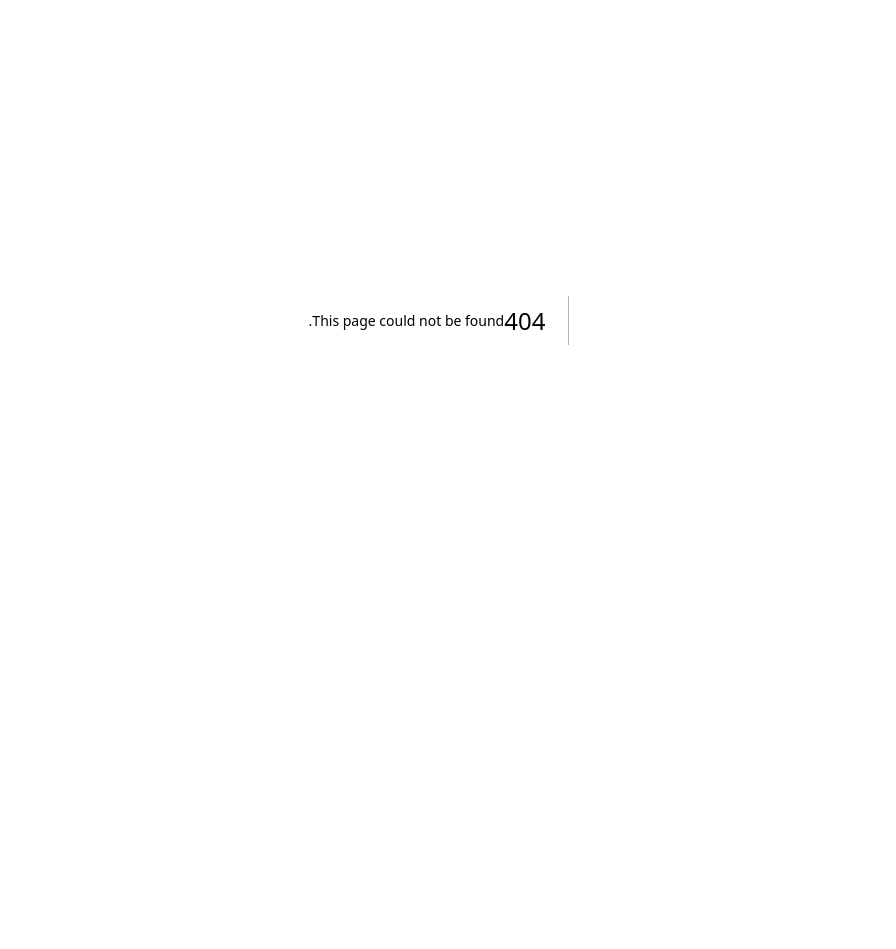
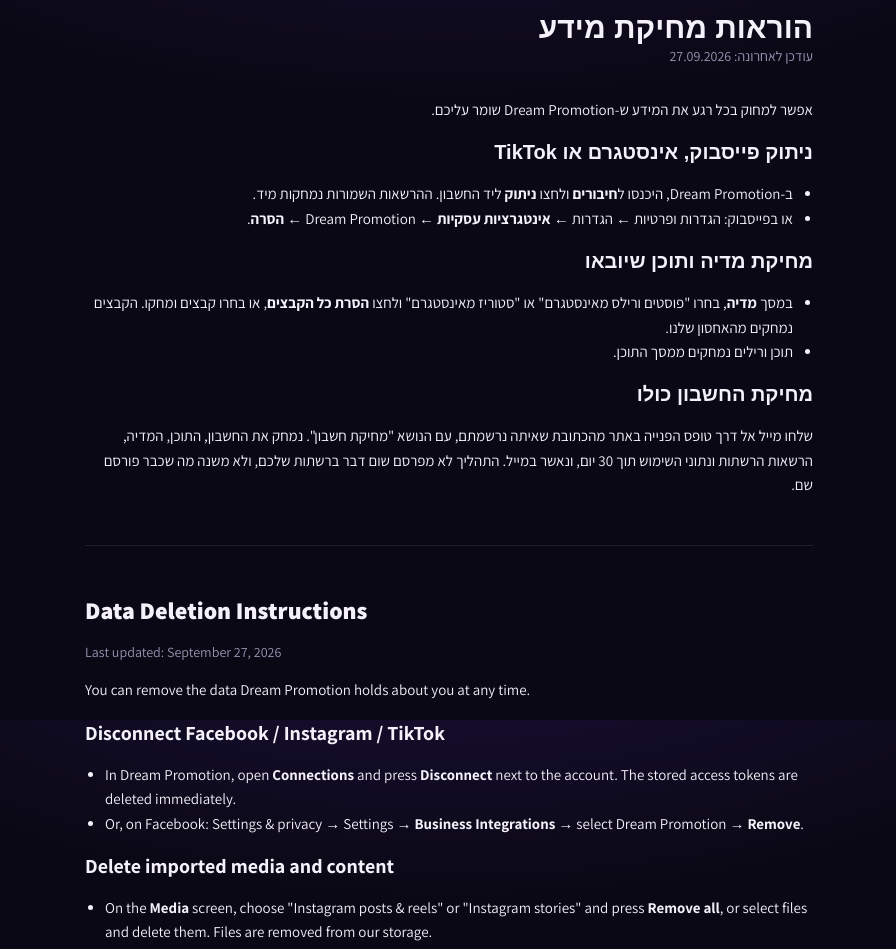
Before and after one commit to dinamit028-maker/dream-promotion-, a Next.js app in the folder dream-promotion/: page /data-deletion in a window 1280 px wide. Before the commit this address had no page. Shown: the part 80-1029 px from the top of the page, without its empty margins (191-1087 px from the left). Before the commit the page ends 800 px from the top, so only its background shows below. Built offline with nearby package versions, Linux system fonts and the light colour scheme; a web font is replaced by a local one.

Commit message:
Add files via upload

```diff
--- a/dream-promotion/package.json
+++ b/dream-promotion/package.json
@@ -1,6 +1,6 @@
 {
   "name": "dream-promotion",
-  "version": "2.30.3",
+  "version": "2.30.4",
   "private": true,
   "scripts": {
     "dev": "next dev",
--- /dev/null
+++ b/dream-promotion/src/app/data-deletion/page.tsx
@@ -0,0 +1,39 @@
+import type { Metadata } from 'next';
+import { Contact, ContactEn, LegalPage } from '@/features/legal/LegalPage';
+
+export const metadata: Metadata = { title: 'מחיקת מידע · Dream Promotion', description: 'Data deletion instructions — Dream Promotion' };
+
+/** Data deletion instructions — the URL Meta (and TikTok) require in the app settings. */
+export default function DataDeletionPage() {
+  return (
+    <LegalPage title="הוראות מחיקת מידע" en="Data Deletion Instructions" english={<>
+      <p>You can remove the data Dream Promotion holds about you at any time.</p>
+      <h2>Disconnect Facebook / Instagram / TikTok</h2>
+      <ul>
+        <li>In Dream Promotion, open <strong>Connections</strong> and press <strong>Disconnect</strong> next to the account. The stored access tokens are deleted immediately.</li>
+        <li>Or, on Facebook: Settings &amp; privacy → Settings → <strong>Business Integrations</strong> → select Dream Promotion → <strong>Remove</strong>.</li>
+      </ul>
+      <h2>Delete imported media and content</h2>
+      <ul>
+        <li>On the <strong>Media</strong> screen, choose &quot;Instagram posts &amp; reels&quot; or &quot;Instagram stories&quot; and press <strong>Remove all</strong>, or select files and delete them. Files are removed from our storage.</li>
+        <li>Content and reels can be deleted from the Content screen.</li>
+      </ul>
+      <h2>Delete your whole account</h2>
+      <p>Email <ContactEn /> from the address you signed up with, with the subject &quot;Delete my account&quot;. We delete your account, content, media, connected-account tokens and usage records within 30 days and confirm by email. Nothing is posted on your social accounts as part of this process, and nothing already published there is changed.</p>
+    </>}>
+      <p>אפשר למחוק בכל רגע את המידע ש-Dream Promotion שומר עליכם.</p>
+      <h2>ניתוק פייסבוק, אינסטגרם או TikTok</h2>
+      <ul>
+        <li>ב-Dream Promotion, היכנסו ל<strong>חיבורים</strong> ולחצו <strong>ניתוק</strong> ליד החשבון. ההרשאות השמורות נמחקות מיד.</li>
+        <li>או בפייסבוק: הגדרות ופרטיות ← הגדרות ← <strong>אינטגרציות עסקיות</strong> ← Dream Promotion ← <strong>הסרה</strong>.</li>
+      </ul>
+      <h2>מחיקת מדיה ותוכן שיובאו</h2>
+      <ul>
+        <li>במסך <strong>מדיה</strong>, בחרו &quot;פוסטים ורילס מאינסטגרם&quot; או &quot;סטוריז מאינסטגרם&quot; ולחצו <strong>הסרת כל הקבצים</strong>, או בחרו קבצים ומחקו. הקבצים נמחקים מהאחסון שלנו.</li>
+        <li>תוכן ורילים נמחקים ממסך התוכן.</li>
+      </ul>
+      <h2>מחיקת החשבון כולו</h2>
+      <p>שלחו מייל אל <Contact /> מהכתובת שאיתה נרשמתם, עם הנושא &quot;מחיקת חשבון&quot;. נמחק את החשבון, התוכן, המדיה, הרשאות הרשתות ונתוני השימוש תוך 30 יום, ונאשר במייל. התהליך לא מפרסם שום דבר ברשתות שלכם, ולא משנה מה שכבר פורסם שם.</p>
+    </LegalPage>
+  );
+}
--- a/dream-promotion/src/app/page.tsx
+++ b/dream-promotion/src/app/page.tsx
@@ -110,6 +110,7 @@
           <span>© {new Date().getFullYear()} Dream Promotion</span>
           <VersionTag />
           <a href="/privacy" className="hover:text-ink">מדיניות פרטיות</a>
+          <a href="/data-deletion" className="hover:text-ink">מחיקת מידע</a>
           <a href="/terms" className="hover:text-ink">תנאי שימוש</a>
           <ThemeToggle />
         </div>
--- a/dream-promotion/src/app/privacy/page.tsx
+++ b/dream-promotion/src/app/privacy/page.tsx
@@ -11,21 +11,23 @@
       <ul>
         <li>Account details: your email address and sign-in information.</li>
         <li>Content you create or upload: text, images, videos, audio and brand details.</li>
-        <li>Connected social accounts: when you connect TikTok (and, later, Instagram or Facebook), we receive your basic profile (display name, avatar, account ID) and access tokens that let us upload content on your request.</li>
+        <li>Connected social accounts: when you connect Facebook, Instagram or TikTok, we receive your basic profile (name, picture, account ID), the Facebook Pages and Instagram business accounts you choose to connect, and access tokens that let us act on your request.</li>
+        <li>From connected Instagram accounts: your stories, posts and reels (media files, captions, dates) when you import them into your media library, and the like and comment counts of your own posts, used only to suggest good posting times for you.</li>
         <li>Usage data needed to run the service, such as generation counts for monthly limits.</li>
       </ul>
       <h2>How we use it</h2>
       <ul>
         <li>To generate and store your content, and to show it back to you.</li>
-        <li>To upload videos to your connected accounts — only when you press the send or publish button. We never post on our own initiative.</li>
+        <li>To publish to your connected Facebook Page, Instagram account or TikTok drafts — only content you chose, and only when you press publish or schedule it for a time you picked. We never post on our own initiative.</li>
+        <li>To copy your own Instagram stories, posts and reels into your private media library, so you can reuse them in new content. Imported media is visible only to you.</li>
         <li>We do not sell your data and do not use it for advertising.</li>
       </ul>
       <h2>Service providers</h2>
       <p>We use trusted providers to run the service: Supabase (accounts, database and file storage), Vercel (hosting), Anthropic (text generation), fal.ai (image and video generation) and ElevenLabs (voice). Content is sent to them only as needed to perform the task you asked for.</p>
       <h2>Social account tokens</h2>
-      <p>Access tokens are stored encrypted on our servers, are never shown in your browser, and are used only to upload content you chose to send. You can disconnect an account at any time on the Connections screen; this revokes our access and deletes the stored tokens. You can also revoke access from your TikTok settings.</p>
+      <p>Access tokens are stored encrypted on our servers, are never shown in your browser, and are used only for the actions described above. You can disconnect an account at any time on the Connections screen; this deletes the stored tokens. You can also remove Dream Promotion from your Facebook settings (Business Integrations) or your TikTok settings. Data received from Meta is not sold, shared with third parties or used for advertising.</p>
       <h2>Retention and deletion</h2>
-      <p>Your data is kept while your account is active. You can delete content and media at any time, and you may ask us to delete your account and all related data by contacting us at <ContactEn />.</p>
+      <p>Your data is kept while your account is active. You can delete content and media at any time (imported Instagram media can be removed in one click on the Media screen), and you may ask us to delete your account and all related data — see <a href="/data-deletion">Data deletion instructions</a> or contact us at <ContactEn />.</p>
       <h2>Security</h2>
       <p>Data is transferred over HTTPS, each account can access only its own data, and third-party tokens are encrypted at rest.</p>
       <h2>Contact</h2>
@@ -36,21 +38,23 @@
       <ul>
         <li>פרטי חשבון: כתובת אימייל ופרטי כניסה.</li>
         <li>תוכן שיצרתם או העליתם: טקסטים, תמונות, סרטונים, אודיו ופרטי המותג.</li>
-        <li>חשבונות רשתות מחוברים: כשמחברים TikTok (ובהמשך אינסטגרם או פייסבוק), מתקבלים פרטי פרופיל בסיסיים (שם תצוגה, תמונה, מזהה חשבון) והרשאות גישה שמאפשרות להעלות תוכן לבקשתכם.</li>
+        <li>חשבונות רשתות מחוברים: כשמחברים פייסבוק, אינסטגרם או TikTok, מתקבלים פרטי פרופיל בסיסיים (שם, תמונה, מזהה חשבון), עמודי הפייסבוק וחשבונות האינסטגרם העסקיים שבחרתם לחבר, והרשאות גישה שמאפשרות לפעול לבקשתכם.</li>
+        <li>מחשבונות אינסטגרם מחוברים: הסטוריז, הפוסטים והרילס שלכם (קבצים, כיתובים ותאריכים) כשאתם מייבאים אותם לספריית המדיה, ומספרי הלייקים והתגובות של הפוסטים שלכם, רק כדי להציע לכם שעות פרסום טובות.</li>
         <li>נתוני שימוש שנדרשים להפעלת השירות, כמו מספר יצירות לצורך מגבלות חודשיות.</li>
       </ul>
       <h2>איך משתמשים במידע</h2>
       <ul>
         <li>ליצירה ושמירה של התוכן שלכם, ולהצגתו לכם.</li>
-        <li>להעלאת סרטונים לחשבונות שחיברתם, רק כשאתם לוחצים על כפתור השליחה או הפרסום. אנחנו לא מפרסמים שום דבר ביוזמתנו.</li>
+        <li>לפרסום בעמוד הפייסבוק, בחשבון האינסטגרם או בטיוטות TikTok שחיברתם: רק תוכן שבחרתם, ורק כשאתם לוחצים "פרסום" או מתזמנים אותו לשעה שבחרתם. אנחנו לא מפרסמים שום דבר ביוזמתנו.</li>
+        <li>להעתקת הסטוריז, הפוסטים והרילס שלכם מאינסטגרם לספריית המדיה הפרטית שלכם, כדי שתוכלו להשתמש בהם בתוכן חדש. המדיה שמיובאת גלויה רק לכם.</li>
         <li>איננו מוכרים מידע ולא משתמשים בו לפרסום.</li>
       </ul>
       <h2>ספקי שירות</h2>
       <p>השירות פועל בעזרת ספקים: Supabase (חשבונות, מסד נתונים ואחסון), Vercel (אירוח), Anthropic (יצירת טקסט), fal.ai (יצירת תמונות ווידאו) ו-ElevenLabs (קול). תוכן נשלח אליהם רק כשצריך לבצע פעולה שביקשתם.</p>
       <h2>הרשאות הרשתות</h2>
-      <p>ההרשאות נשמרות מוצפנות בשרת, לא מוצגות בדפדפן, ומשמשות רק להעלאת תוכן שבחרתם לשלוח. אפשר לנתק חשבון בכל רגע במסך &quot;חיבורים&quot;: זה מבטל את הגישה ומוחק את ההרשאות השמורות. אפשר לבטל גישה גם מהגדרות TikTok.</p>
+      <p>ההרשאות נשמרות מוצפנות בשרת, לא מוצגות בדפדפן, ומשמשות רק לפעולות שתוארו למעלה. אפשר לנתק חשבון בכל רגע במסך &quot;חיבורים&quot;, וזה מוחק את ההרשאות השמורות. אפשר להסיר את Dream Promotion גם מהגדרות הפייסבוק (אינטגרציות עסקיות) או מהגדרות TikTok. מידע שמתקבל מ-Meta לא נמכר, לא מועבר לצד שלישי ולא משמש לפרסום.</p>
       <h2>שמירה ומחיקה</h2>
-      <p>המידע נשמר כל עוד החשבון פעיל. אפשר למחוק תוכן ומדיה בכל עת, ולבקש מחיקת החשבון וכל המידע הקשור בפנייה אל <Contact />.</p>
+      <p>המידע נשמר כל עוד החשבון פעיל. אפשר למחוק תוכן ומדיה בכל עת (מדיה שיובאה מאינסטגרם נמחקת בלחיצה אחת במסך המדיה), ולבקש מחיקת החשבון וכל המידע הקשור, ראו <a href="/data-deletion">הוראות מחיקת מידע</a> או פנו אל <Contact />.</p>
       <h2>אבטחה</h2>
       <p>המידע עובר בחיבור מוצפן (HTTPS), כל חשבון רואה רק את המידע שלו, והרשאות הרשתות מוצפנות בשמירה.</p>
       <h2>יצירת קשר</h2>
```
Also changed, not shown: 1 other file (tests, documents, lock files or other folders).
